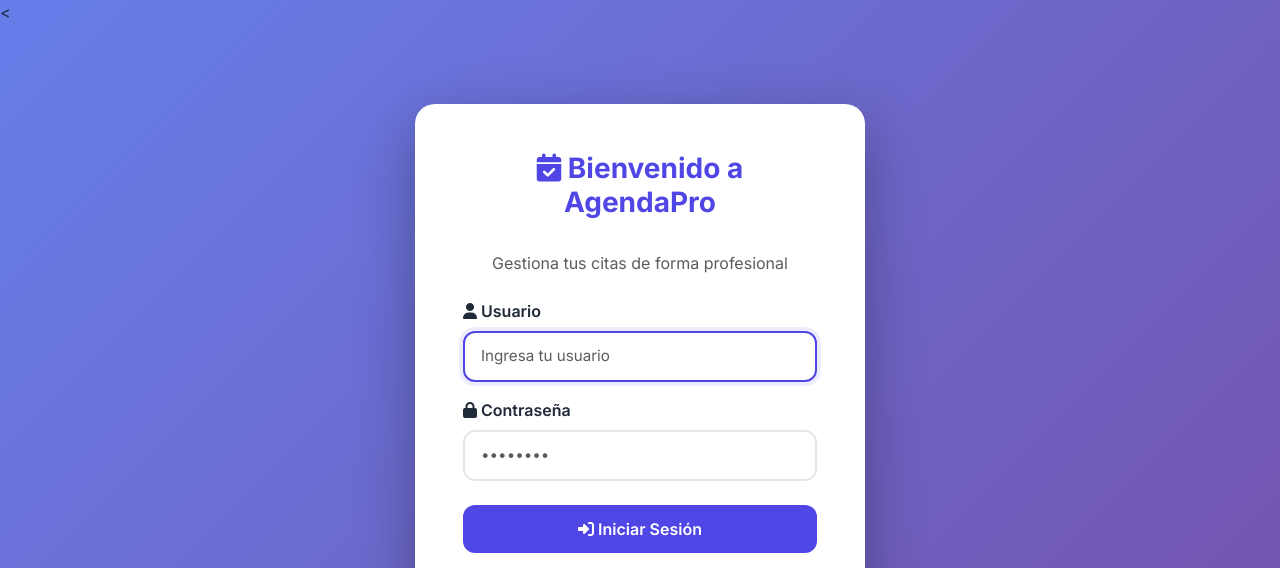
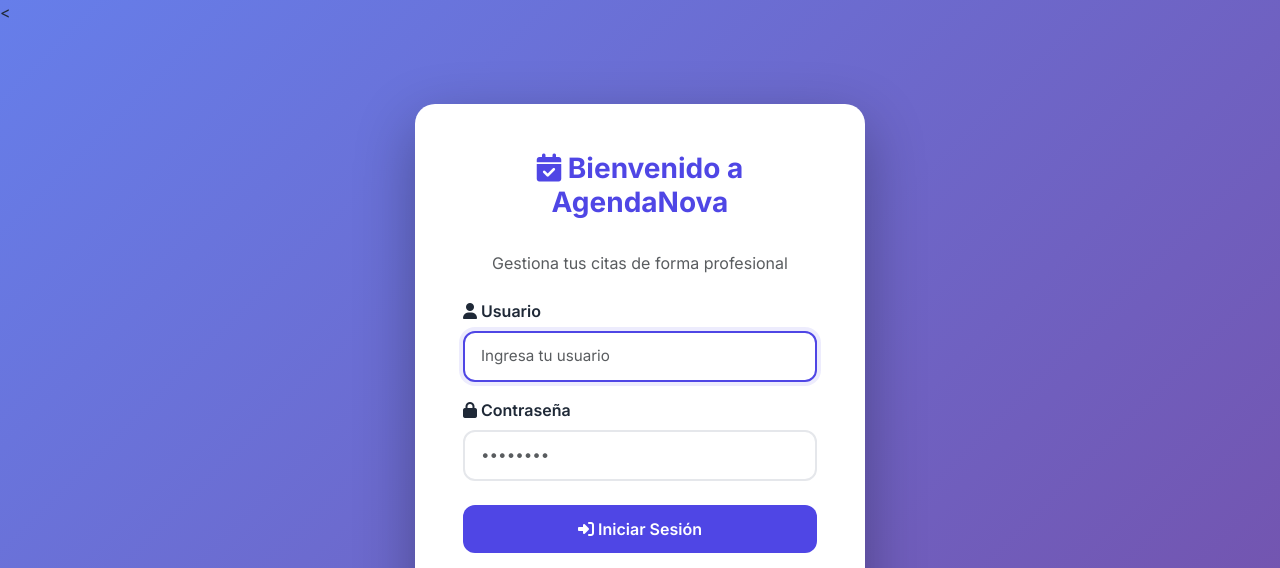
Before and after one commit to sebastianmmoralesf/AgendaPro-pro, a Flask app: page / in a window 1280 px wide. Shown: the top 568 px of the page. Run offline with Flask 3, Linux system fonts and the light colour scheme.

Commit message:
Update login.html

```diff
--- a/project/templates/login.html
+++ b/project/templates/login.html
@@ -1,12 +1,12 @@
 {% extends "base.html" %}
 
-{% block title %}Iniciar Sesión - AgendaPro{% endblock %}
+{% block title %}Iniciar Sesión - AgendaNova{% endblock %}
 
 {% block content %}
 <div class="auth-container">
     <div class="auth-card">
         <h3 class="text-center">
-            <i class="fas fa-calendar-check"></i> Bienvenido a AgendaPro
+            <i class="fas fa-calendar-check"></i> Bienvenido a AgendaNova
         </h3>
         <p class="text-center text-muted mb-4">Gestiona tus citas de forma profesional</p>
 
```
